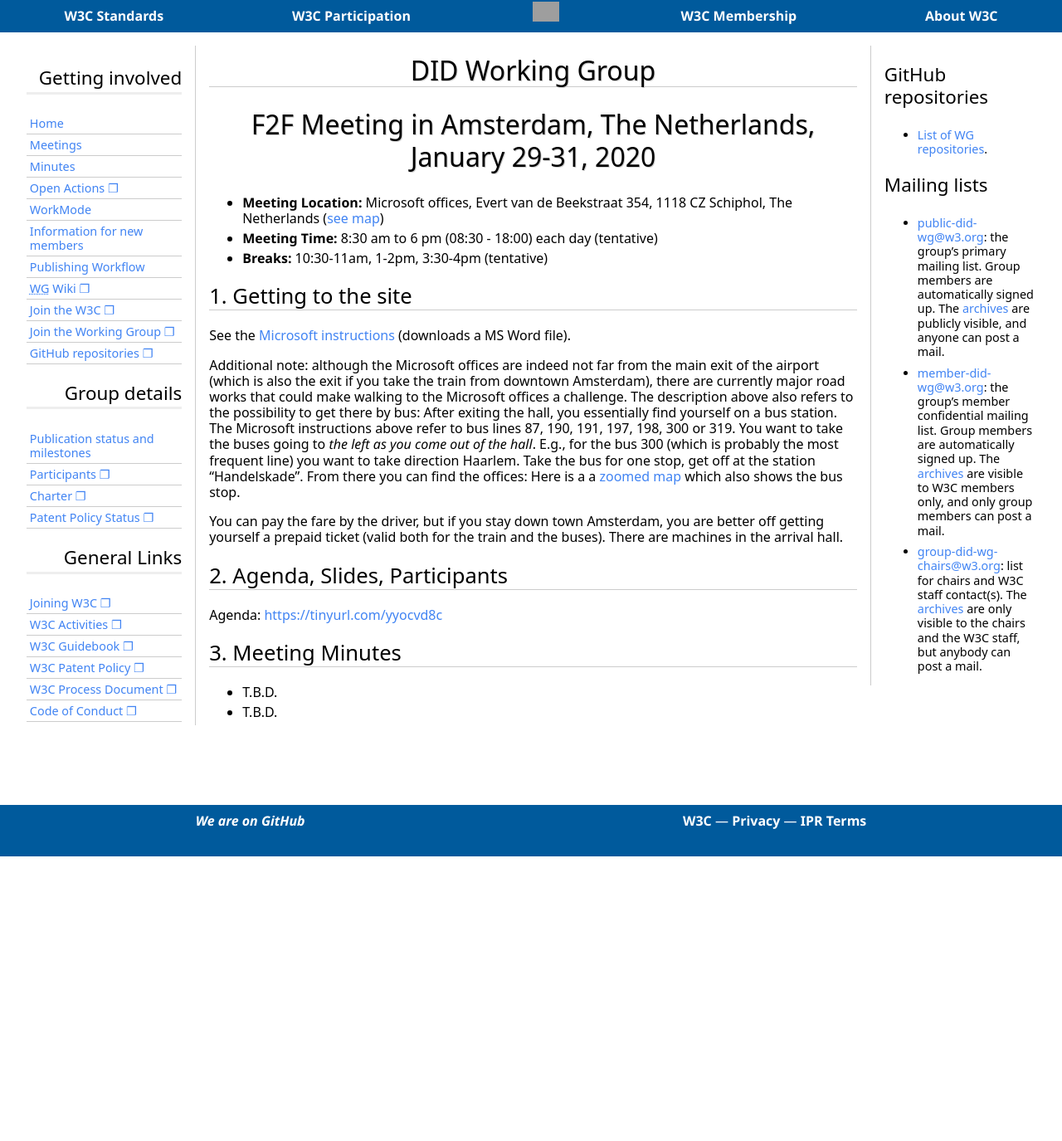
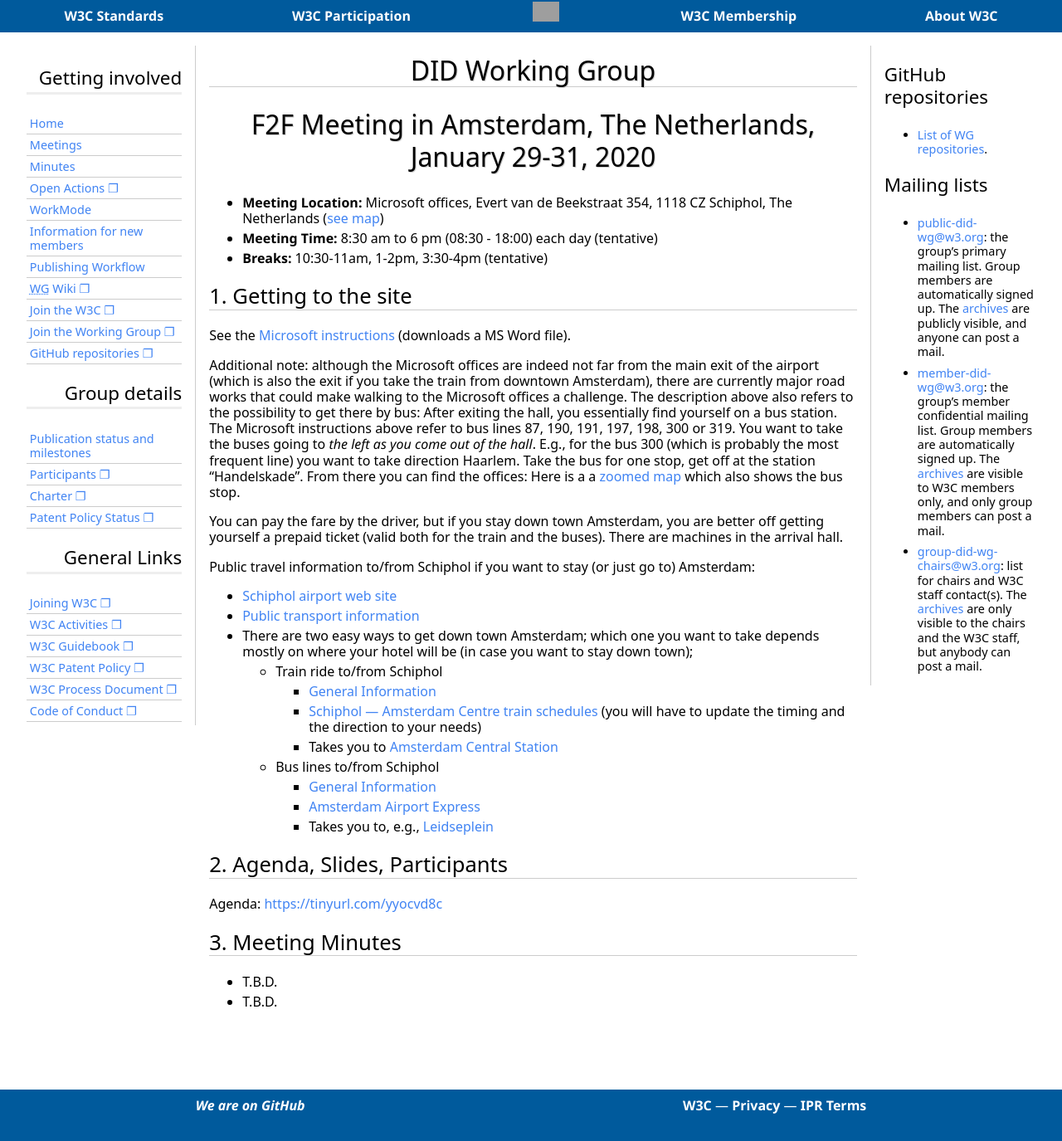
Before and after one commit to w3c/did-wg, a Jekyll site: the page built from Meetings/F2F/2020.01.Amsterdam.md, in a window 1280 px wide. Shown: the whole page at 83% size. Built offline with Jekyll 4.4.1, drawn with Linux system fonts in a browser that asks for light colours; some web fonts are replaced; our own code applies the rules of GitHub Pages for plain Markdown files; before the commit the page ends 1032 px from its top, so only the background shows below that; grey boxes are pictures that could not be loaded.

Commit message:
Added public transport pointers

```diff
--- a/Meetings/F2F/2020.01.Amsterdam.md
+++ b/Meetings/F2F/2020.01.Amsterdam.md
@@ -16,6 +16,20 @@ Additional note: although the Microsoft offices are indeed not far from the main
 
 You can pay the fare by the driver, but if you stay down town Amsterdam, you are better off getting yourself a prepaid ticket (valid both for the train and the buses). There are machines in the arrival hall.
 
+Public travel information to/from Schiphol if you want to stay (or just go to) Amsterdam:
+
+- [Schiphol airport web site](https://www.schiphol.nl/en/page/bus-from-schiphol/)
+- [Public transport information](https://www.schiphol.nl/en/page/public-transport-and-the-public-transport-card/)
+- There are two easy ways to get down town Amsterdam; which one you want to take depends mostly on where your hotel will be (in case you want to stay down town);
+  - Train ride to/from Schiphol
+    - [General Information](https://www.schiphol.nl/en/page/by-train-from-schiphol/)
+    - [Schiphol — Amsterdam Centre train schedules](https://www.ns.nl/en/journeyplanner/#/?vertrek=Amsterdam%20Centraal&vertrektype=treinstation&aankomst=Schiphol%20Airport&aankomsttype=treinstation&type=vertrek) (you will have to update the timing and the direction to your needs)
+    - Takes you to [Amsterdam Central Station](https://tinyurl.com/v2rbet4)
+  - Bus lines to/from Schiphol
+    - [General Information](https://www.schiphol.nl/en/page/bus-from-schiphol/)
+    - [Amsterdam Airport Express](https://www.helloamsterdam.com/tours/amsterdam-airport-express/)
+    - Takes you to, e.g., [Leidseplein](https://tinyurl.com/tzspom4)
+
 
 ## Agenda, Slides, Participants
 
```
